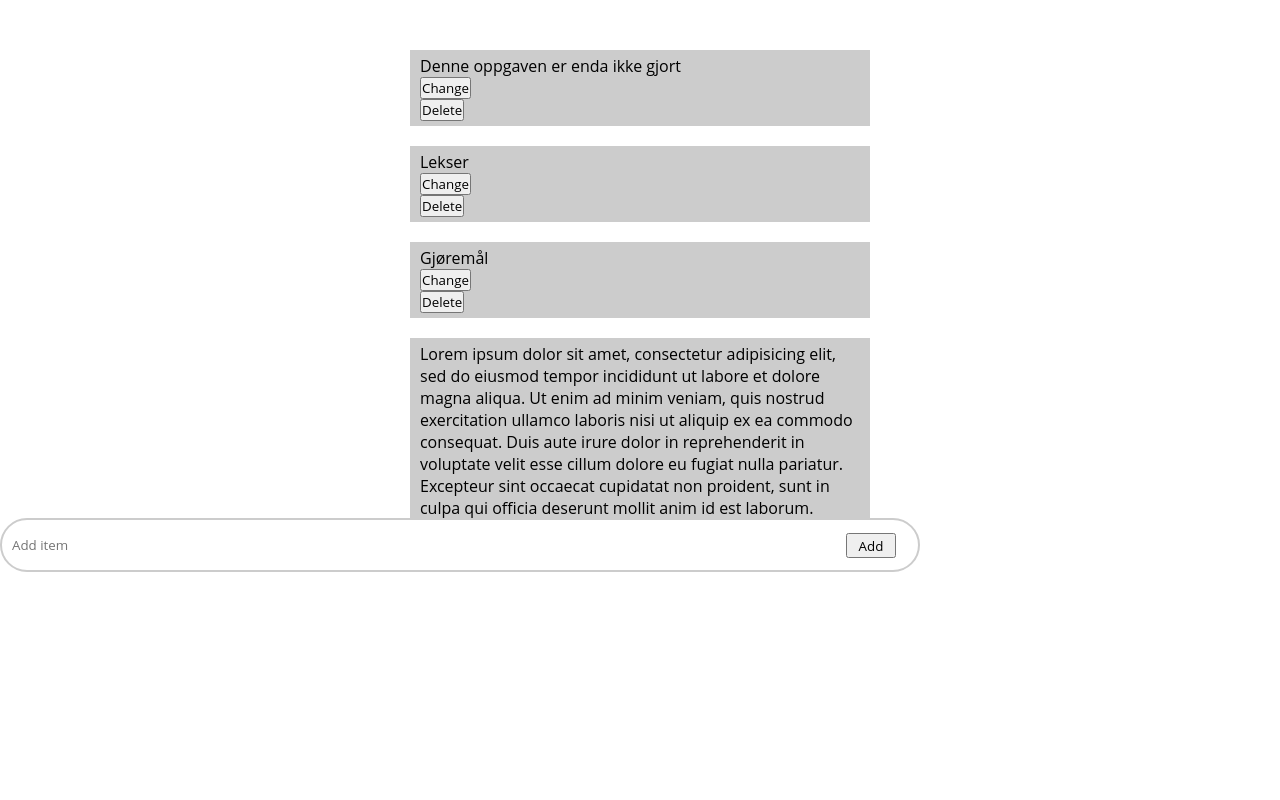
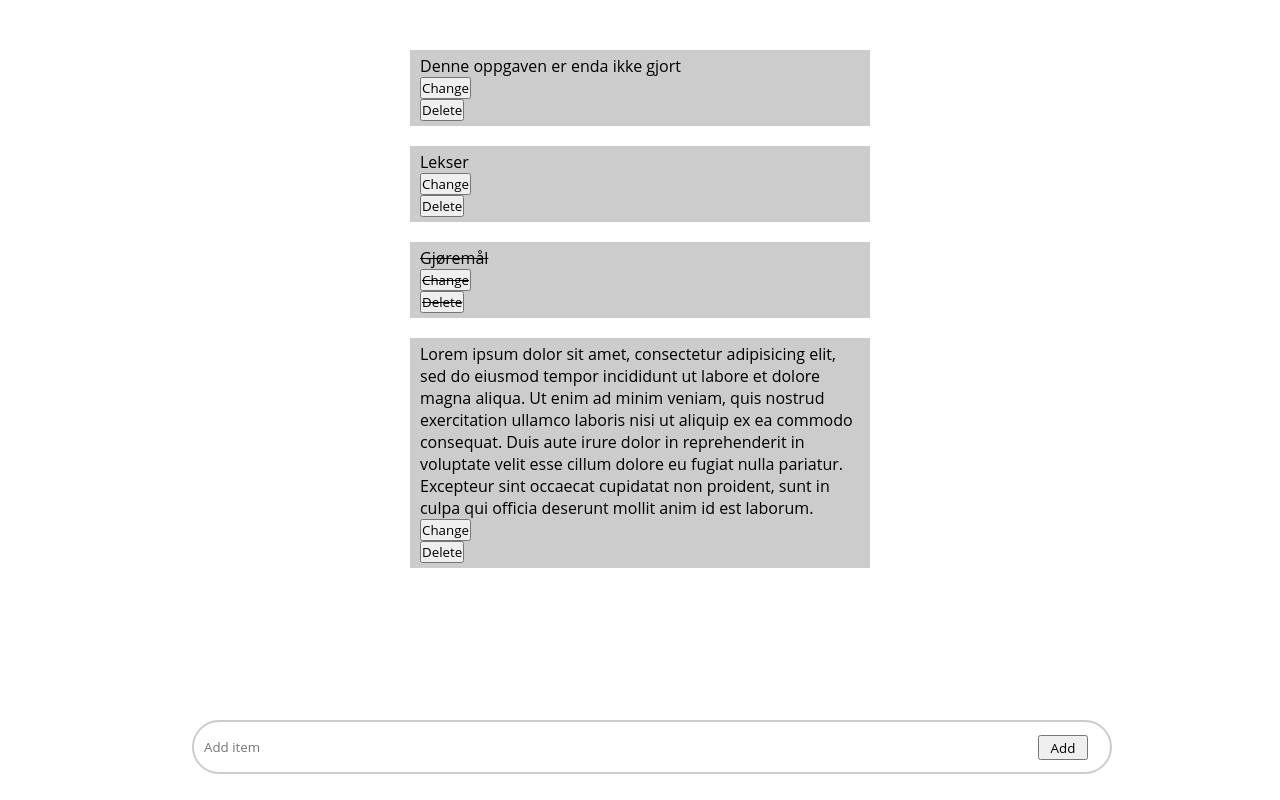
Before and after one commit to annelineguttormsen/todoapp, a plain HTML site: page index.html in a window 1280 px wide. Drawn offline with Linux system fonts and the light colour scheme.

Commit message:
task__initializer

```diff
--- a/index.html
+++ b/index.html
@@ -17,7 +17,7 @@
 				<button>Change</button>
 				<button>Delete</button>
 			</li>
-			<li class="task__content">
+			<li class="task__content task__completed">
 				Gjøremål
 				<button>Change</button>
 				<button>Delete</button>
@@ -34,10 +34,12 @@
 			</li>
 		</ul>
 	</div>
-	<div class="task__initializer">
-		<form>
-			<input type="text" placeholder="Add item"><button>Add</button>
-		</form>
+	<div class="fixed__wrapper">
+		<div class="task__initializer">
+			<form>
+				<input type="text" placeholder="Add item"><button>Add</button>
+			</form>
+		</div>
 	</div>
 </body>
 </html>
--- a/index.scss
+++ b/index.scss
@@ -5,8 +5,6 @@
 }
 .page {
 	position:relative;
-	width:100%;
-	height:100%;
 	&__wrap {
 		position:relative;
 		margin:0 auto;
@@ -26,13 +24,22 @@
 			display:block;
 		}
 	}
+	&__completed {
+		text-decoration:line-through;
+		button {
+			text-decoration:none;
+		}
+	}
+}
+.fixed__wrapper {
+	position:fixed;
+	width:100%;
+	bottom:0px;
 }
 .task__initializer {
-	position:absolute;
 	width:70%;
-	bottom:0px;
 	height:50px;
-	margin:0 auto;
+	margin:30px auto;
 	box-sizing:border-box;
 	form {
 		height:100%;
```
Also changed, not shown: index.css, 1 other file.
